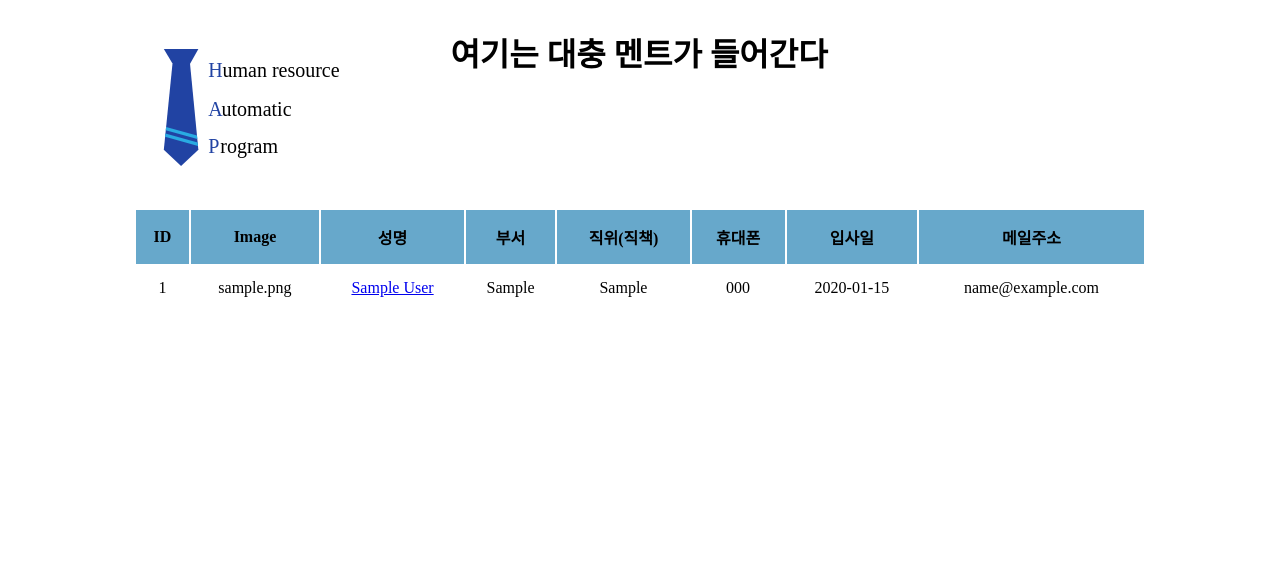
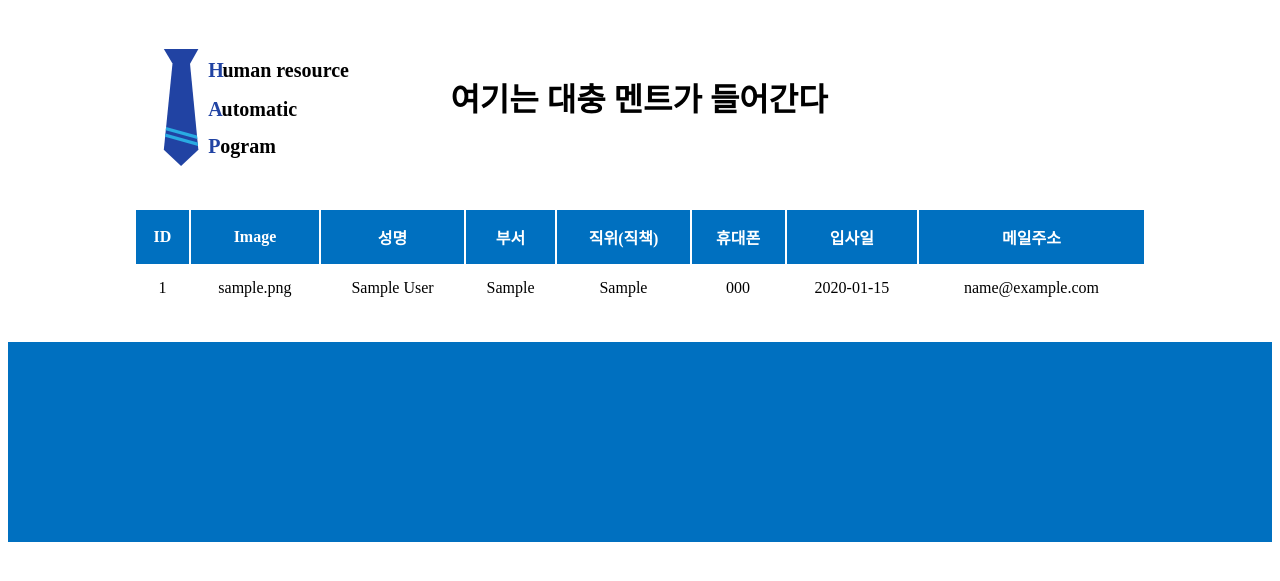
Before and after one commit to leeeekwan/OCR, a Django app: page / in a window 1280 px wide. Shown: the top 581 px of the page. Run offline with Django 3.2, Linux system fonts and the light colour scheme; tables that the repository leaves empty hold one stand-in row (values such as "Sample post"); parts of the project's set-up code (start-up, migrations or seed data) failed here and were passed over.

Commit message:
디자인 끄적

```diff
--- a/static/style.css
+++ b/static/style.css
@@ -8,7 +8,7 @@
 
 #logo {
     position: absolute;
-    width: 100px;
+    width: 350px;
     height: 100px;
     margin-left: 10%;
 }
@@ -21,8 +21,26 @@
 #ment {
     float: left;
     margin-left: 35%;
+    margin-top: 45px;
     width: 500px;
     height: 100px;
+}
+
+a {
+    text-decoration: none;
+    color: black;
+}
+
+a:visited {
+    color: darkgray;
+}
+
+#footer {
+    margin-top: 40px;
+    width: 100%;
+    height: 200px;
+    background-color: #0070C0;
+    color: white;
 }
 
 /* #contents {
@@ -44,12 +62,12 @@
 }
 
 #employees th {
-    background-color: #67A8CB;
+    background-color: #0070C0;
+    color: white;
 }
 
 #employees td {
     text-align: center;
-
     padding: 13px 5px 3px 5px;
 }
 
--- a/templates/layout.html
+++ b/templates/layout.html
@@ -27,7 +27,14 @@
             </div>
         </div>
     {% endblock header %}
+
     {% block content %}
     {% endblock content %}
+
+    {% block footer %}
+        <div id="footer">
+
+        </div>
+    {% endblock footer %}
 </body>
 </html>
```
Also changed, not shown: static/ours/logo.svg, templates/index.html (line endings or trailing spaces).
